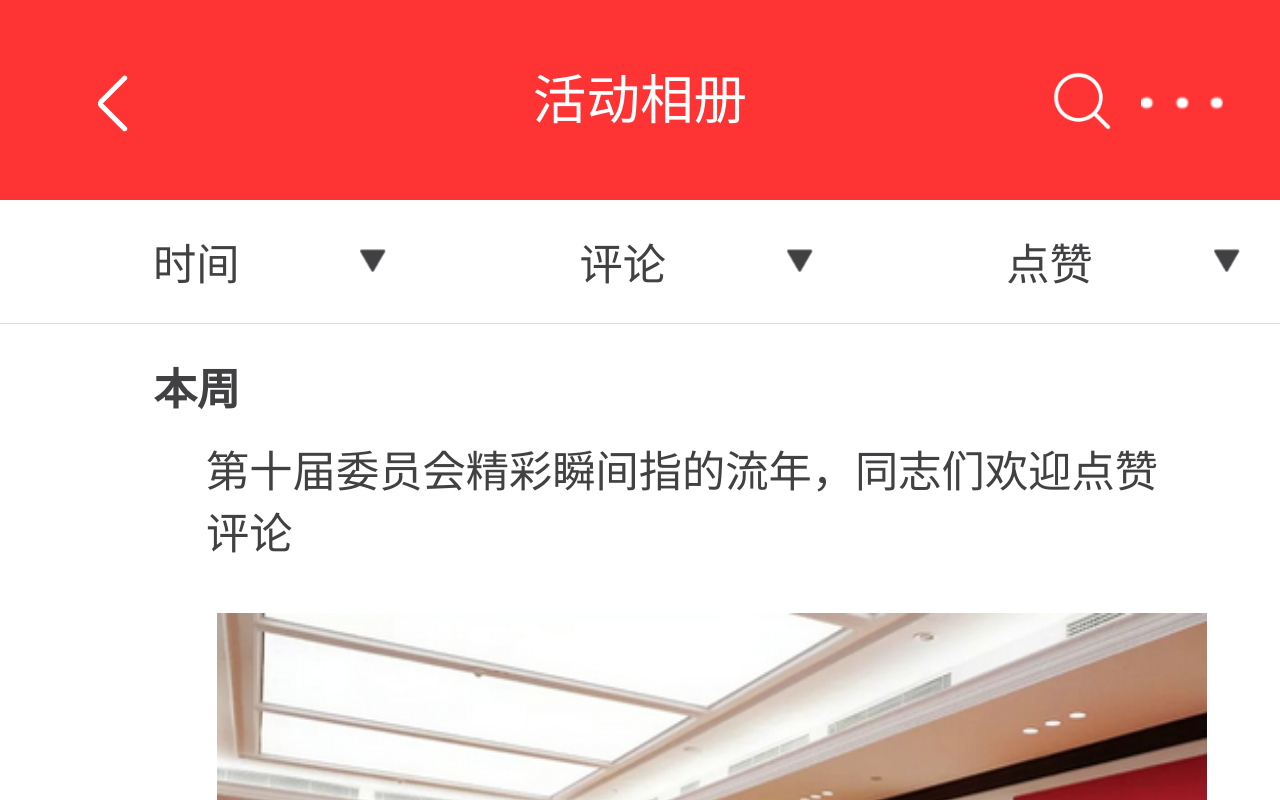
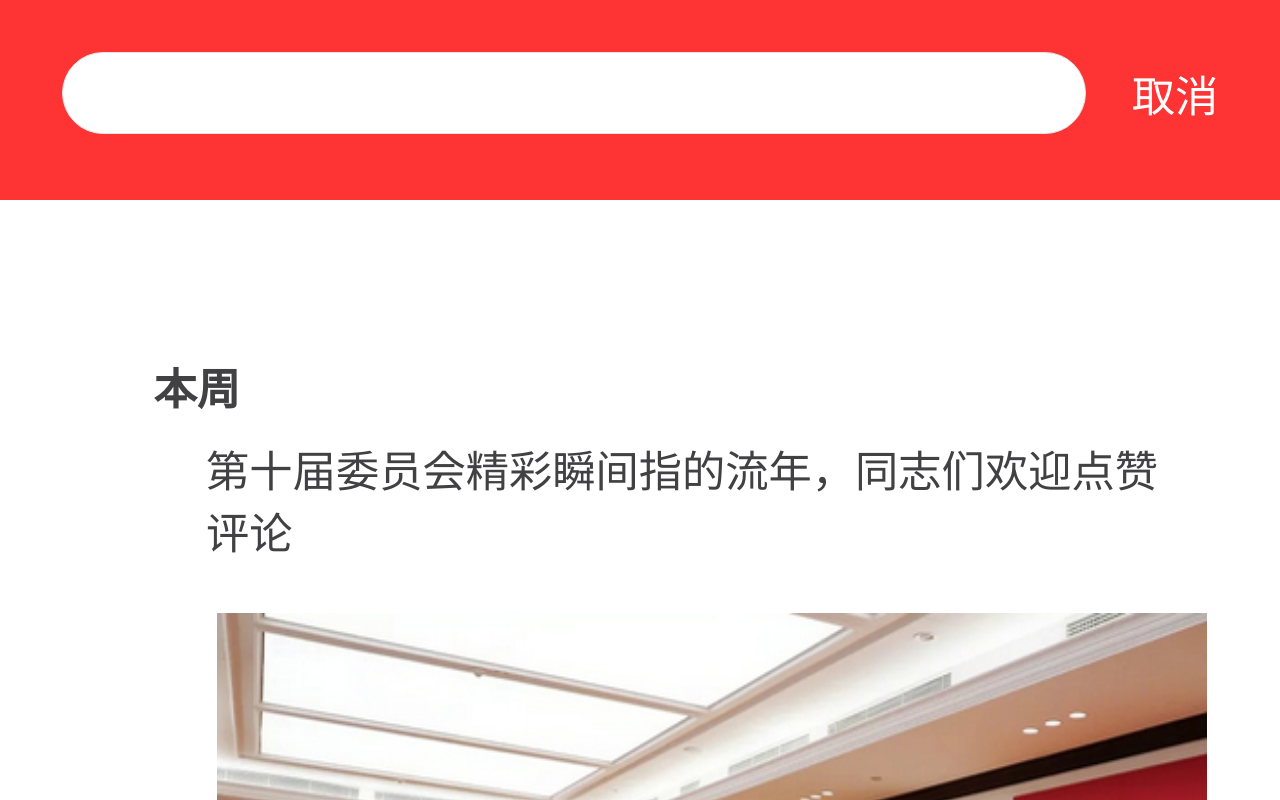
Before and after one commit to zhaodandan427/albume, a React (Create React App) app: page / in a window 1280 px wide. Both pictures are taken after a click on the element 1084 px from the left and 103 px from the top of the page. Shown: the top 800 px of the page. Built offline with nearby package versions, Linux system fonts and the light colour scheme.

Commit message:
feat:添加搜索功能和下拉功能

```diff
--- a/src/components/homePicture/homePicture.js
+++ b/src/components/homePicture/homePicture.js
@@ -5,10 +5,7 @@ import picture from './1.png';
 class Picture extends React.Component {
   constructor(props) {
     super(props);
-    this.state = {
-
-    }
-
+    this.state = {}
   }
   _setData(d) {
     this.setState({
--- a/src/pages/homepage/homepage.js
+++ b/src/pages/homepage/homepage.js
@@ -1,5 +1,6 @@
 
 import React from 'react';
+import { Link } from 'react-router-dom'
 import './homepage.scss';
 import * as api from '../../components/api/api-homepage';
 import Picture from '../../components/homePicture/homePicture';
@@ -9,16 +10,23 @@ class HomePage extends React.Component {
     this.state = {
       showTime: true,
       showCommon: true,
-      sortingPoint: true
+      sortingPoint: true,
+      show: false
     };
-    this.list = ["时间", "评论", "点赞"]
+    this.list = [
+      { name: '创建相册', pathname: 'createAlbum' },
+      { name: '帮助', pathname: 'help' },
+      { name: '垃圾篓', pathname: 'garbageBasket' },
+    ]
+
 
   }
+  /*事件--------------------start */
   //返回轻应用页面
   goComBack() {
 
   }
-  //时间、时间
+  //时间
   sortingTime() {
     let flag = !this.state.showTime;
     this.setState({
@@ -57,6 +65,38 @@ class HomePage extends React.Component {
 
     }
   }
+  //点击出现创建相册。。。。。
+  select() {
+    let flag = !this.state.show;
+    this.setState({
+      show: flag
+    })
+  }
+  //点击取消
+  cancel() {
+    this.header.style.display = 'block'
+    this.searchWrap.style.display = 'none'
+  }
+  //搜索框
+  search() {
+    this.header.style.display = 'none'
+    this.searchWrap.style.display = 'block'
+  }
+  //input框
+  searchHandler(ev) {
+    let text = ev.target.value;
+    console.log(text)
+  }
+  //获取焦点
+  inputOnFocus() {
+    this.deleteRef.style.opacity = 1
+  }
+  //点击X号清空input的value值
+  clear() {
+    this.inputRef.value = '';
+    this.deleteRef.style.opacity = 0
+  }
+  /*事件------------------------------end */
   _tokens = [];
   _clearTokens() {
     this._tokens.forEach((token) => token.cancel());
@@ -83,14 +123,17 @@ class HomePage extends React.Component {
     const flag0 = this.state.showTime;
     const flag1 = this.state.showCommon;
     const flag2 = this.state.sortingPoint;
+    const flag = this.state.show;
     return (
       <div className={'hompage-wrap'}>
-        <div className={'homepage-items'}>
+        <div className={'homepage-items'} ref={ref => this.header = ref} style={{
+          display: 'block'
+        }}>
           <header>
             <span onClick={this.goComBack.bind(this)}></span>
             <span>活动相册</span>
-            <span className={'search'}></span>
-            <span className={'select'}></span>
+            <span className={'search'} onClick={this.search.bind(this)}></span>
+            <span className={'select'} onClick={this.select.bind(this)}></span>
           </header>
           <ul className={'sort-wrap'}>
             <li><span>时间</span><span onClick={this.sortingTime.bind(this)} className={flag0 ? 'hidei' : 'showi'}></span></li>
@@ -101,7 +144,35 @@ class HomePage extends React.Component {
         <div className={'content'}>
           <Picture ref={ref => this.pictureList = ref} />
         </div>
-      </div>
+        <div className={`dialog-wrap ${flag ? 'slidedown' : 'slideup'} `} >
+          <ul>
+            {
+              this.list.map((s, i) => {
+                return <li key={'zl' + i}>
+                  <Link to={`/${s.pathname}`}>{s.name}</Link>
+                </li>
+              })
+            }
+          </ul>
+        </div>
+        <div className={'search-wrap'} ref={ref => this.searchWrap = ref} style={{
+          display: 'none'
+        }}>
+          <input type="text" name="search"
+            onChange={this.searchHandler.bind(this)}
+            onFocus={this.inputOnFocus.bind(this)}
+            ref={ref => this.inputRef = ref}
+          />
+          <span className={'delete'}
+            ref={ref => this.deleteRef = ref}
+            style={{ opacity: 0 }}
+            onClick={this.clear.bind(this)}
+          >
+
+          </span>
+          <span onClick={this.cancel.bind(this)}>取消</span>
+        </div>
+      </div >
     )
   }
 }
--- a/src/pages/homepage/homepage.scss
+++ b/src/pages/homepage/homepage.scss
@@ -90,5 +90,76 @@
     margin-top: 2.94rem;
     overflow-y: scroll;
   }
+  .dialog-wrap{
+    position: absolute;
+    right:.7rem;
+    top:1.6rem;
+    z-index: 199;
+    ul{
+      width: 4.5rem;
+      height: 4.5rem;
+      background:rgba(255,255,255,1);
+      box-shadow:0px 0px .2rem 0px rgba(0, 0, 0, 0.3);
+      border-radius:.2rem ;
+      display: flex;
+      flex-direction: column;
+      box-sizing: border-box;
+      padding-top:.5rem;
+      justify-content: center;
+      li{
+        height: 1.5rem;
+        line-height: 1.5rem;
+        color: #414042;
+        font-size: .48rem;
+        flex:1;
+        border-bottom: 1px solid #dedede
+      }
+    }
+  }
+  .slidedown {
+    transform: scaleY(1);
+    opacity: 1;
+    transition: transform 0.2s, opacity 0.1s;
+  }
+  .slideup {
+    transform: scaleY(0);
+    opacity: 0;
+    transition: transform 0.2s, opacity 0.1s;
+  }
+  .search-wrap{
+    width: 100%;
+    height: 1.94rem;
+    background: #FD3334;
+    position: fixed;
+    left:0;
+    top:0;
+    span{
+     position: absolute;
+     right:.6rem;
+     top:.6rem;
+      color:#fff;
+      font-size:.42rem
+    }
+    input{
+        width: 80%;
+        border: 1px solid #e2e2e2;
+        height: .8rem;
+        float: left;
+        padding:10 0 0 40px;
+        border-radius: .4rem;
+        margin-left: .6rem;
+        margin-top: .5rem;
+        text-indent: 1rem;
+    }
+    .delete{
+      width: .45rem;
+      height: .45rem;
+      background: url('./img/delete.png') no-repeat;
+      background-size: 100% 100%;
+      position: absolute;
+      right:2.2rem;
+      top:.7rem;
 
+    }
+  }
 }
```
Also changed, not shown: src/pages/homepage/img/delete.png (added).
